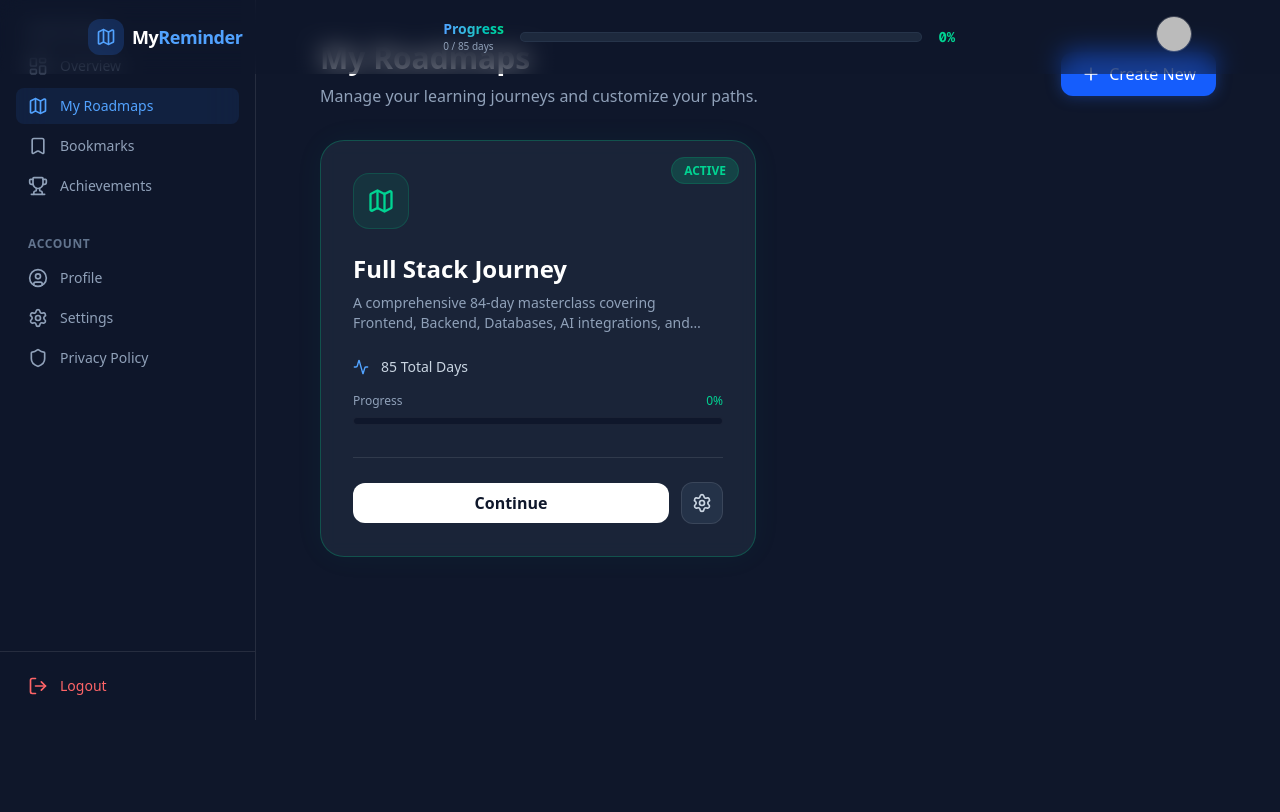
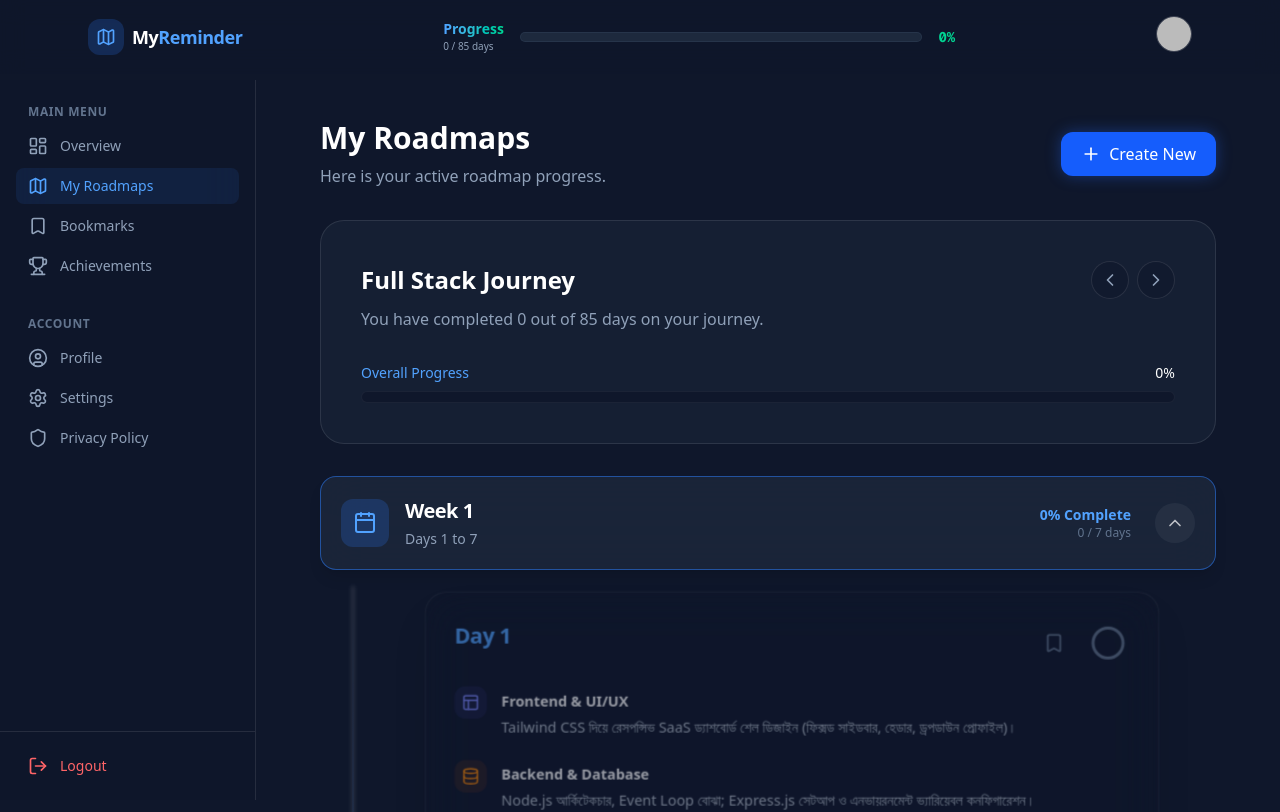
Before and after one commit to rksaykot999/My_Roadmap, a Next.js app: page /dashboard/roadmaps in a window 1280 px wide. Shown: the top 812 px of the page. Built offline with nearby package versions, Linux system fonts and the light colour scheme; no server answers; the database is empty; sample sign-in values are in the browser's storage.

Commit message:
vercel issue solved

```diff
--- a/src/app/dashboard/page.tsx
+++ b/src/app/dashboard/page.tsx
@@ -1,15 +1,16 @@
 "use client";
 
-import { useState } from "react";
-import WeekGroup from "@/components/WeekGroup";
 import { useProgress } from "@/hooks/useProgress";
 import { roadmapData } from "@/data/roadmapData";
+import { Plus, Settings, Activity, Map } from "lucide-react";
+import { useState } from "react";
 import { auth } from "@/lib/firebase";
+import { cn } from "@/lib/utils";
 
-export default function DashboardOverview() {
-  const { completedDays, bookmarkedDays, toggleDay, toggleBookmark, isLoaded, getProgressPercentage } = useProgress();
-  const [openWeek, setOpenWeek] = useState(1);
-  const user = auth.currentUser;
+export default function RoadmapsPage() {
+  const { isLoaded, getProgressPercentage } = useProgress();
+  const percentage = getProgressPercentage(roadmapData.length);
+  const [showModal, setShowModal] = useState(false);
 
   if (!isLoaded) return (
     <div className="flex items-center justify-center min-h-[50vh]">
@@ -17,52 +18,88 @@ export default function DashboardOverview() {
     </div>
   );
 
-  const percentage = getProgressPercentage(roadmapData.length);
-  const totalCompleted = completedDays.length;
-
-  // Group days into weeks
-  const weeks = [];
-  for (let i = 0; i < roadmapData.length; i += 7) {
-    weeks.push(roadmapData.slice(i, i + 7));
-  }
-
   return (
     <div className="space-y-8">
-      {/* Welcome Banner */}
-      <div className="bg-slate-800/50 border border-white/10 rounded-3xl p-6 sm:p-10 backdrop-blur-sm">
-        <h1 className="text-3xl font-bold text-white mb-2">Welcome back{user?.displayName ? `, ${user.displayName.split(' ')[0]}!` : '!'}</h1>
-        <p className="text-slate-400">You have completed {totalCompleted} out of {roadmapData.length} days on your journey.</p>
+      <div className="flex flex-col sm:flex-row justify-between items-start sm:items-center gap-4">
+        <div>
+          <h1 className="text-3xl font-bold text-white mb-2">Overview</h1>
+          <p className="text-slate-400">Overview of your learning journeys and progress.</p>
+        </div>
+      </div>
 
-        <div className="mt-8 relative">
-          <div className="flex justify-between text-sm font-medium mb-2">
-            <span className="text-blue-400">Overall Progress</span>
-            <span className="text-white">{percentage}%</span>
+      <div className="grid grid-cols-1 md:grid-cols-2 gap-6">
+        {/* Default Roadmap Card */}
+        <div className="bg-slate-800/80 border border-emerald-500/30 rounded-3xl p-6 sm:p-8 backdrop-blur-sm relative overflow-hidden shadow-[0_0_30px_rgba(16,185,129,0.05)]">
+          <div className="absolute top-0 right-0 p-4">
+            <span className="bg-emerald-500/20 text-emerald-400 text-xs font-bold px-3 py-1 rounded-full border border-emerald-500/20">
+              ACTIVE
+            </span>
           </div>
-          <div className="h-3 bg-slate-900 rounded-full overflow-hidden border border-white/5">
-            <div
-              className="h-full bg-gradient-to-r from-blue-600 to-emerald-500 transition-all duration-1000 ease-out"
-              style={{ width: `${percentage}%` }}
-            />
+
+          <div className="bg-emerald-500/10 w-14 h-14 rounded-2xl flex items-center justify-center mb-6 border border-emerald-500/20">
+            <Map className="w-7 h-7 text-emerald-400" />
+          </div>
+
+          <h2 className="text-2xl font-bold text-white mb-2">Full Stack Journey</h2>
+          <p className="text-slate-400 text-sm mb-6 line-clamp-2">
+            A comprehensive 84-day masterclass covering Frontend, Backend, Databases, AI integrations, and portfolio building.
+          </p>
+
+          <div className="space-y-4 mb-8">
+            <div className="flex items-center gap-3 text-sm text-slate-300">
+              <Activity className="w-4 h-4 text-blue-400" />
+              <span>{roadmapData.length} Total Days</span>
+            </div>
+
+            <div>
+              <div className="flex justify-between text-xs font-medium mb-2">
+                <span className="text-slate-400">Progress</span>
+                <span className="text-emerald-400">{percentage}%</span>
+              </div>
+              <div className="h-2 bg-slate-900 rounded-full overflow-hidden border border-white/5">
+                <div
+                  className="h-full bg-emerald-500 rounded-full"
+                  style={{ width: `${percentage}%` }}
+                />
+              </div>
+            </div>
+          </div>
+
+          <div className="flex items-center gap-3 border-t border-white/10 pt-6">
+            <button
+              onClick={() => window.location.href = "/dashboard/roadmaps"}
+              className="flex-1 bg-white hover:bg-slate-200 text-slate-900 px-4 py-2 rounded-xl font-semibold transition-colors text-center"
+            >
+              Continue
+            </button>
+            <button
+              onClick={() => setShowModal(true)}
+              className="p-2.5 bg-slate-700/50 hover:bg-slate-600 border border-white/10 rounded-xl transition-colors text-slate-300 hover:text-white"
+              title="Customize Roadmap"
+            >
+              <Settings className="w-5 h-5" />
+            </button>
           </div>
         </div>
       </div>
 
-      {/* Roadmap Content */}
-      <div className="space-y-4">
-        {weeks.map((weekDays, index) => (
-          <WeekGroup
-            key={`week-${index}`}
-            weekNumber={index + 1}
-            days={weekDays}
-            completedDays={completedDays}
-            bookmarkedDays={bookmarkedDays}
-            onToggleDay={toggleDay}
-            onToggleBookmark={toggleBookmark}
-            isOpen={openWeek === index + 1}
-            onToggle={() => setOpenWeek(openWeek === index + 1 ? null : index + 1)}
-          />
-        ))}
-      </div>
+      {/* Coming Soon Modal */}
+      {showModal && (
+        <div className="fixed inset-0 z-50 flex items-center justify-center p-4 bg-slate-950/80 backdrop-blur-sm">
+          <div className="bg-slate-900 border border-white/10 rounded-3xl p-8 max-w-sm w-full relative animate-in zoom-in-95 duration-200">
+            <h3 className="text-xl font-bold text-white mb-2">Coming Soon!</h3>
+            <p className="text-slate-400 mb-6">
+              The ability to create custom roadmaps, edit day structures, and share them with the community is currently in development.
+            </p>
+            <button
+              onClick={() => setShowModal(false)}
+              className="w-full bg-blue-600 hover:bg-blue-500 text-white py-2.5 rounded-xl font-medium transition-all"
+            >
+              Got it
+            </button>
+          </div>
+        </div>
+      )}
     </div>
   );
 }
--- a/src/app/dashboard/roadmaps/page.tsx
+++ b/src/app/dashboard/roadmaps/page.tsx
@@ -1,16 +1,17 @@
 "use client";
 
+import { useState } from "react";
+import WeekGroup from "@/components/WeekGroup";
 import { useProgress } from "@/hooks/useProgress";
 import { roadmapData } from "@/data/roadmapData";
-import { Plus, Settings, Activity, Map } from "lucide-react";
-import { useState } from "react";
 import { auth } from "@/lib/firebase";
-import { cn } from "@/lib/utils";
+import { Plus, ChevronLeft, ChevronRight } from "lucide-react";
 
-export default function RoadmapsPage() {
-  const { isLoaded, getProgressPercentage } = useProgress();
-  const percentage = getProgressPercentage(roadmapData.length);
+export default function RoadmapTimelinePage() {
+  const { completedDays, bookmarkedDays, toggleDay, toggleBookmark, isLoaded, getProgressPercentage } = useProgress();
+  const [openWeek, setOpenWeek] = useState<number | null>(1);
   const [showModal, setShowModal] = useState(false);
+  const user = auth.currentUser;
 
   if (!isLoaded) return (
     <div className="flex items-center justify-center min-h-[50vh]">
@@ -18,12 +19,21 @@ export default function RoadmapsPage() {
     </div>
   );
 
+  const percentage = getProgressPercentage(roadmapData.length);
+  const totalCompleted = completedDays.length;
+
+  // Group days into weeks
+  const weeks = [];
+  for (let i = 0; i < roadmapData.length; i += 7) {
+    weeks.push(roadmapData.slice(i, i + 7));
+  }
+
   return (
     <div className="space-y-8">
       <div className="flex flex-col sm:flex-row justify-between items-start sm:items-center gap-4">
         <div>
           <h1 className="text-3xl font-bold text-white mb-2">My Roadmaps</h1>
-          <p className="text-slate-400">Manage your learning journeys and customize your paths.</p>
+          <p className="text-slate-400">Here is your active roadmap progress.</p>
         </div>
         <button
           onClick={() => setShowModal(true)}
@@ -33,60 +43,53 @@ export default function RoadmapsPage() {
         </button>
       </div>
 
-      <div className="grid grid-cols-1 md:grid-cols-2 gap-6">
-        {/* Default Roadmap Card */}
-        <div className="bg-slate-800/80 border border-emerald-500/30 rounded-3xl p-6 sm:p-8 backdrop-blur-sm relative overflow-hidden shadow-[0_0_30px_rgba(16,185,129,0.05)]">
-          <div className="absolute top-0 right-0 p-4">
-            <span className="bg-emerald-500/20 text-emerald-400 text-xs font-bold px-3 py-1 rounded-full border border-emerald-500/20">
-              ACTIVE
-            </span>
-          </div>
+      {/* Welcome Banner */}
+      <div className="bg-slate-800/50 border border-white/10 rounded-3xl p-6 sm:p-10 backdrop-blur-sm relative overflow-hidden group">
+        <div className="flex justify-between items-start sm:items-center mb-2">
+          <h2 className="text-2xl font-bold text-white">Full Stack Journey</h2>
 
-          <div className="bg-emerald-500/10 w-14 h-14 rounded-2xl flex items-center justify-center mb-6 border border-emerald-500/20">
-            <Map className="w-7 h-7 text-emerald-400" />
-          </div>
-
-          <h2 className="text-2xl font-bold text-white mb-2">Full Stack Journey</h2>
-          <p className="text-slate-400 text-sm mb-6 line-clamp-2">
-            A comprehensive 84-day masterclass covering Frontend, Backend, Databases, AI integrations, and portfolio building.
-          </p>
-
-          <div className="space-y-4 mb-8">
-            <div className="flex items-center gap-3 text-sm text-slate-300">
-              <Activity className="w-4 h-4 text-blue-400" />
-              <span>{roadmapData.length} Total Days</span>
-            </div>
-
-            <div>
-              <div className="flex justify-between text-xs font-medium mb-2">
-                <span className="text-slate-400">Progress</span>
-                <span className="text-emerald-400">{percentage}%</span>
-              </div>
-              <div className="h-2 bg-slate-900 rounded-full overflow-hidden border border-white/5">
-                <div
-                  className="h-full bg-emerald-500 rounded-full"
-                  style={{ width: `${percentage}%` }}
-                />
-              </div>
-            </div>
-          </div>
-
-          <div className="flex items-center gap-3 border-t border-white/10 pt-6">
-            <button
-              onClick={() => window.location.href = "/dashboard"}
-              className="flex-1 bg-white hover:bg-slate-200 text-slate-900 px-4 py-2 rounded-xl font-semibold transition-colors text-center"
-            >
-              Continue
+          {/* Navigation Arrows for switching roadmaps */}
+          <div className="flex items-center gap-2">
+            <button className="p-2 rounded-full bg-slate-900/50 border border-white/10 text-slate-400 hover:text-white hover:bg-slate-800 transition-colors">
+              <ChevronLeft className="w-5 h-5" />
             </button>
-            <button
-              onClick={() => setShowModal(true)}
-              className="p-2.5 bg-slate-700/50 hover:bg-slate-600 border border-white/10 rounded-xl transition-colors text-slate-300 hover:text-white"
-              title="Customize Roadmap"
-            >
-              <Settings className="w-5 h-5" />
+            <button className="p-2 rounded-full bg-slate-900/50 border border-white/10 text-slate-400 hover:text-white hover:bg-slate-800 transition-colors">
+              <ChevronRight className="w-5 h-5" />
             </button>
           </div>
         </div>
+
+        <p className="text-slate-400">You have completed {totalCompleted} out of {roadmapData.length} days on your journey.</p>
+
+        <div className="mt-8 relative">
+          <div className="flex justify-between text-sm font-medium mb-2">
+            <span className="text-blue-400">Overall Progress</span>
+            <span className="text-white">{percentage}%</span>
+          </div>
+          <div className="h-3 bg-slate-900 rounded-full overflow-hidden border border-white/5">
+            <div
+              className="h-full bg-gradient-to-r from-blue-600 to-emerald-500 transition-all duration-1000 ease-out"
+              style={{ width: `${percentage}%` }}
+            />
+          </div>
+        </div>
+      </div>
+
+      {/* Roadmap Content */}
+      <div className="space-y-4">
+        {weeks.map((weekDays, index) => (
+          <WeekGroup
+            key={`week-${index}`}
+            weekNumber={index + 1}
+            days={weekDays}
+            completedDays={completedDays}
+            bookmarkedDays={bookmarkedDays}
+            onToggleDay={toggleDay}
+            onToggleBookmark={toggleBookmark}
+            isOpen={openWeek === index + 1}
+            onToggle={() => setOpenWeek(openWeek === index + 1 ? null : index + 1)}
+          />
+        ))}
       </div>
 
       {/* Coming Soon Modal */}
--- a/src/app/layout.tsx
+++ b/src/app/layout.tsx
@@ -31,7 +31,7 @@ export default function RootLayout({
   return (
     <html lang="en" suppressHydrationWarning>
       <body
-        className={`${geistSans.variable} ${geistMono.variable} antialiased min-h-screen bg-slate-950 text-slate-200 overflow-x-hidden`}
+        className={`${geistSans.variable} ${geistMono.variable} antialiased min-h-screen bg-slate-950 text-slate-200 overflow-x-hidden pt-20`}
         suppressHydrationWarning
       >
         <Navbar />
```
Also changed, not shown: src/components/Navbar.tsx (+7 -7 lines).
